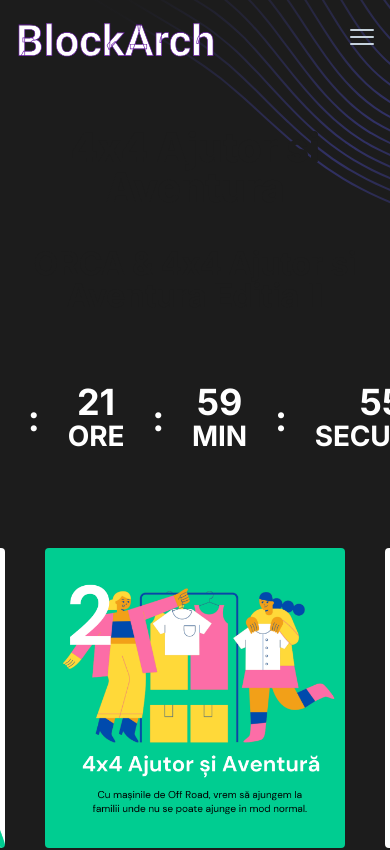
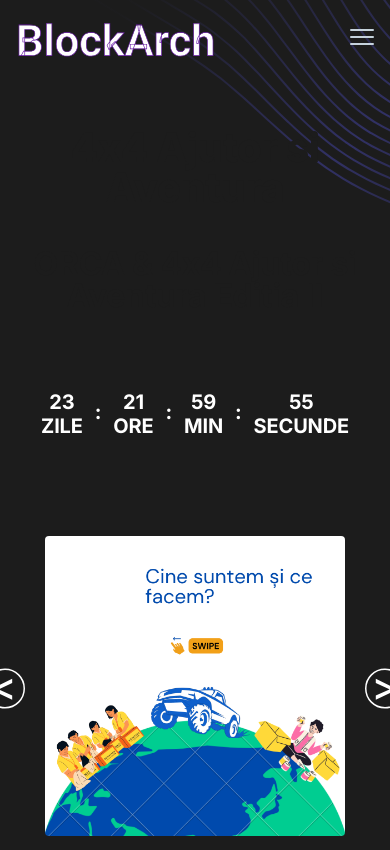
Before and after one commit to frank0170/blockArch-site-next, a Next.js app: page /ajutor-4x4 in a window 390 px wide. Shown: the top 850 px of the page. Built offline with nearby package versions, Linux system fonts and the light colour scheme.

Commit message:
made responsive

```diff
--- a/app/(default)/ajutor-4x4/gallery.js
+++ b/app/(default)/ajutor-4x4/gallery.js
@@ -1,13 +1,13 @@
 "use client";
 
-import React, { useState } from "react";
+import React, { useState, useEffect } from "react";
 import Image from "next/image";
 
 const NextIcon = () => {
   return (
     <svg
-      width="80"
-      height="94"
+      width="40" // Adjusted width for mobile
+      height="47" // Adjusted height for mobile
       viewBox="0 0 80 94"
       fill="none"
       xmlns="http://www.w3.org/2000/svg"
@@ -16,7 +16,7 @@ const NextIcon = () => {
         d="M58.3736 55.777L21.5895 73.6151V65.1392L48.7344 52.7855L48.4574 53.2564V52.0653L48.7344 52.5639L21.5895 40.1825V31.7344L58.3736 49.5724V55.777Z"
         fill="white"
       />
-      <circle cx="40" cy="51" r="38.5" stroke="white" stroke-width="3" />
+      <circle cx="40" cy="51" r="38.5" stroke="white" strokeWidth="3" />
     </svg>
   );
 };
@@ -24,8 +24,8 @@ const NextIcon = () => {
 const PrevIcon = () => {
   return (
     <svg
-      width="80"
-      height="94"
+      width="40" // Adjusted width for mobile
+      height="47" // Adjusted height for mobile
       viewBox="0 0 80 94"
       fill="none"
       xmlns="http://www.w3.org/2000/svg"
@@ -34,13 +34,34 @@ const PrevIcon = () => {
         d="M17.5895 55.777V49.5724L54.3736 31.7344V40.1825L27.2287 52.5639L27.478 52.0653V53.2564L27.2287 52.7855L54.3736 65.1392V73.6151L17.5895 55.777Z"
         fill="white"
       />
-      <circle cx="40" cy="51" r="38.5" stroke="white" stroke-width="3" />
+      <circle cx="40" cy="51" r="38.5" stroke="white" strokeWidth="3" />
     </svg>
   );
 };
 
+// ... (PrevIcon and NextIcon components remain unchanged)
+
 const Gallery = ({ images }) => {
   const [currentIndex, setCurrentIndex] = useState(0);
+  const [isMobile, setIsMobile] = useState(false);
+
+  useEffect(() => {
+    const handleResize = () => {
+      // Check if the screen width is less than a certain threshold (e.g., 600px)
+      setIsMobile(window.innerWidth < 600);
+    };
+
+    // Add event listener for window resize
+    window.addEventListener("resize", handleResize);
+
+    // Initial check on component mount
+    handleResize();
+
+    // Remove event listener on component unmount
+    return () => {
+      window.removeEventListener("resize", handleResize);
+    };
+  }, []);
 
   const nextImage = () => {
     setCurrentIndex((prevIndex) => (prevIndex + 1) % images.length);
@@ -58,7 +79,7 @@ const Gallery = ({ images }) => {
         <button onClick={prevImage}>
           <PrevIcon />
         </button>
-        {Array.from({ length: 3 }).map((_, index) => {
+        {Array.from({ length: isMobile ? 1 : 3 }).map((_, index) => {
           const imageIndex = (currentIndex + index) % images.length;
           return (
             <Image
@@ -70,6 +91,7 @@ const Gallery = ({ images }) => {
                 height: "300px",
                 margin: "0 20px",
                 borderRadius: "4px",
+                display: isMobile && index > 0 ? "none" : "inline", // Hide additional images on mobile
               }}
             />
           );
--- a/app/css/style.css
+++ b/app/css/style.css
@@ -66,6 +66,46 @@
   flex-direction: column;
 }
 
+.show-counter .countdown > span {
+  text-transform: uppercase;
+  font-size: 1.75rem;
+  line-height: 1rem;
+  margin-top: 1rem;
+}
+/* Add a media query for smaller screens */
+@media screen and (max-width: 768px) {
+  .show-counter .countdown-link {
+    font-size: 1.5rem; /* Adjust font size for smaller screens */
+  }
+
+  .show-counter .countdown {
+    padding: 0 1rem 0 1rem; /* Adjust padding for smaller screens */
+  }
+
+  .show-counter .countdown > span {
+    font-size: 1.5rem; /* Adjust font size for smaller screens */
+    line-height: 1rem; /* Adjust line height for smaller screens */
+    margin-top: 0.75rem; /* Adjust margin for smaller screens */
+  }
+}
+
+/* Add another media query for mobile screens */
+@media screen and (max-width: 480px) {
+  .show-counter .countdown-link {
+    font-size: 1.25rem; /* Adjust font size for mobile screens */
+  }
+
+  .show-counter .countdown {
+    padding: 0 0.75rem 0 0.75rem; /* Adjust padding for mobile screens */
+  }
+
+  .show-counter .countdown > span {
+    font-size: 1.25rem; /* Adjust font size for mobile screens */
+    line-height: 0.75rem; /* Adjust line height for mobile screens */
+    margin-top: 0.5rem; /* Adjust margin for mobile screens */
+  }
+}
+
 .show-counter .countdown.danger {
   color: #ff0000;
 }
@@ -73,10 +113,3 @@
 .show-counter .countdown > p {
   margin: 0;
 }
-
-.show-counter .countdown > span {
-  text-transform: uppercase;
-  font-size: 1.75rem;
-  line-height: 1rem;
-  margin-top: 1rem;
-}
```
